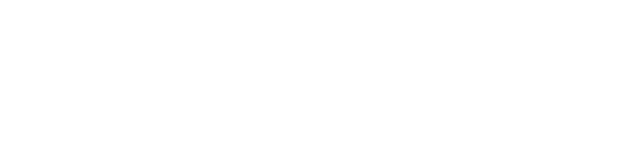
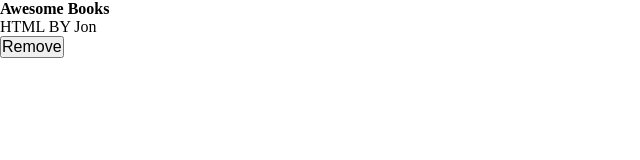
Before and after one commit to Hidar37/AwesomeBook, a website: page index.html in a window 1280 px wide. Shown: the whole page, without its empty margins (0-640 px from the left). Drawn offline with Linux system fonts and the light colour scheme.

Commit message:
Header and book name and author have been created using HTML.

```diff
--- a/index.html
+++ b/index.html
@@ -12,7 +12,18 @@
   </head>
 
   <body>
+    <h1>Awesome Books</h1>
+    <section id="book-list">
+      <div>
+        <p>HTML BY Jon</p>
+        <button id="remove">Remove</button>
+      </div>
+    </section>
+    <section id="form">
+      <form action="index.html" method="post">
 
+      </form>
+    </section>
     <!-- Add Book.js -->
     <script src="source/js/add-book.js"></script>
   </body>
```
